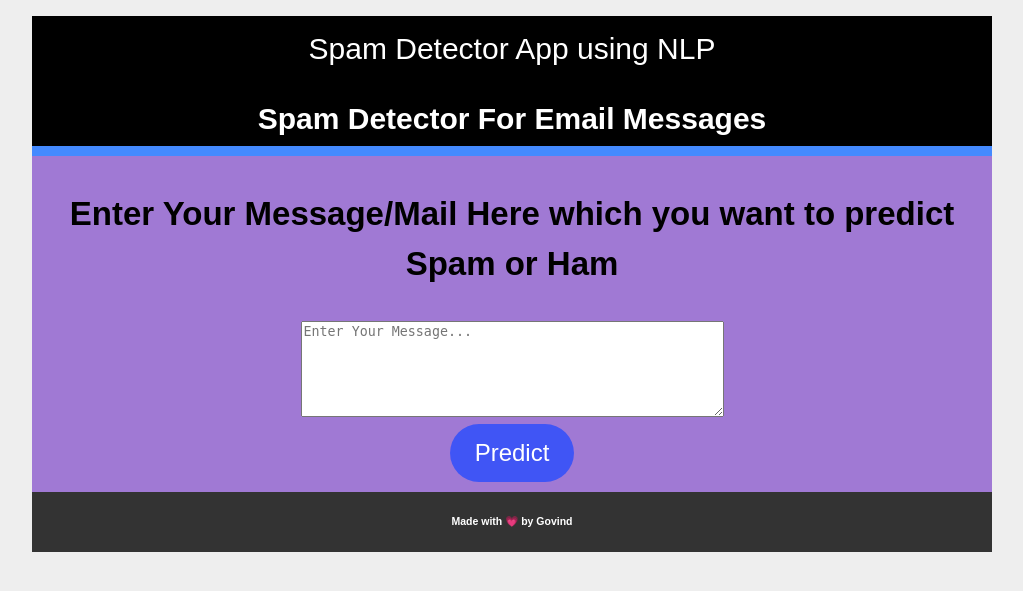
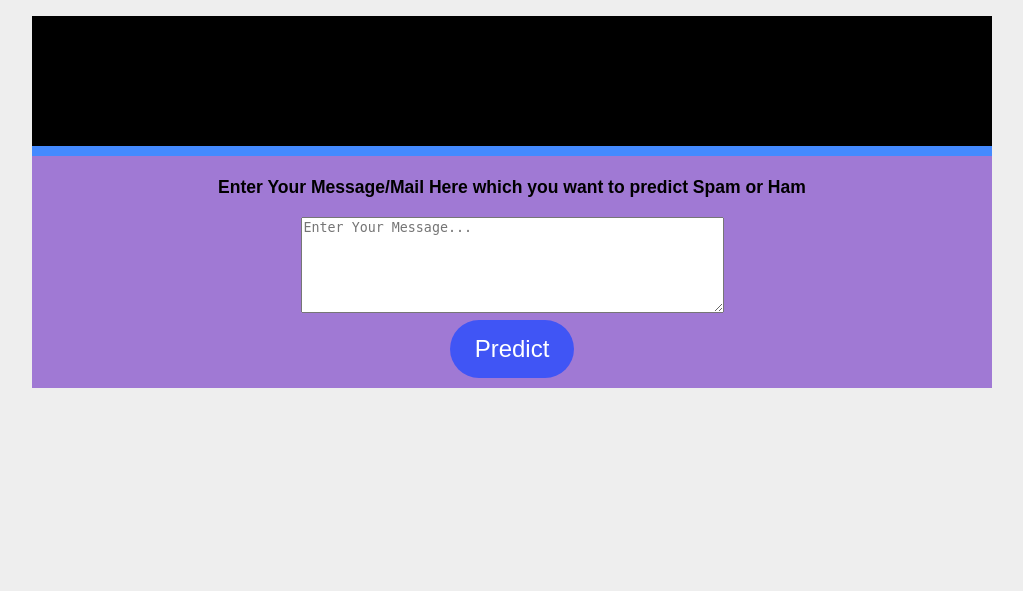
Before and after one commit to Sindhu2105/spamham, a Flask app: page / in a window 1280 px wide. Shown: the top 591 px of the page, without its empty margins (128-1151 px from the left). Run offline with Flask 2, Linux system fonts and the light colour scheme; parts of the project's set-up code (start-up, migrations or seed data) failed here and were passed over.

Commit message:
Update home.html

```diff
--- a/templates/home.html
+++ b/templates/home.html
@@ -1,3 +1,4 @@
+
 <!DOCTYPE html>
 <html>
 <head>
@@ -8,10 +9,7 @@
 
 	<header>
 		<div class="container">
-		<div id="brandname">
-			Spam Detector App using NLP
-		</div>
-		<h2>Spam Detector For Email Messages</h2>
+		<h1>SPAM HAM CLASSIFIER</h1>
 
 	</div>
 	</header>
@@ -19,7 +17,7 @@
 	<div class="ml-container">
 
 		<form action="/predict" method="POST">
-		<p>Enter Your Message/Mail Here which you want to predict Spam or Ham</p>
+		<h3>Enter Your Message/Mail Here which you want to predict Spam or Ham</h3>
 		<textarea name="message" rows="6" cols="50" placeholder="Enter Your Message..." ></textarea>
 		<br/>
 
@@ -29,8 +27,4 @@
 
 	</div>
 </body>
-	<footer class="footer">
-    <div class="footerContainer">
-        <p class="copyright"> Made with &#x1F497 by Govind </p>
-    </div>
 </html>
```
